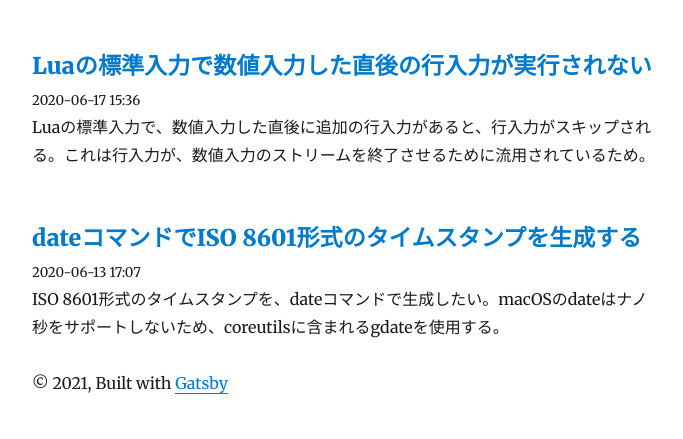
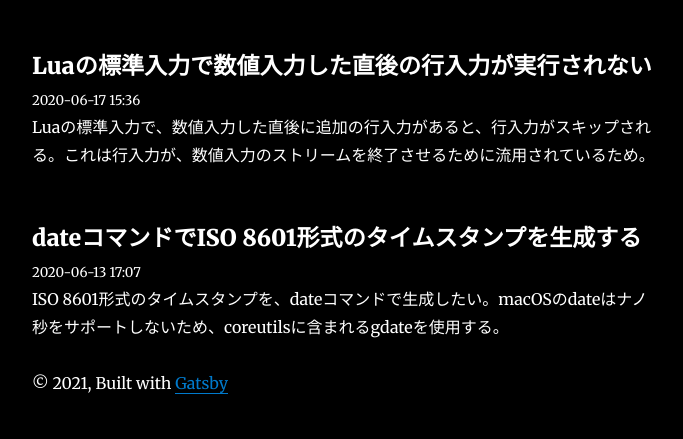
Before and after one commit to ikhrnet/ikhr.net, a Gatsby site: page / in a window 1280 px wide. Shown: the part 777-1216 px from the top of the page, without its empty margins (293-976 px from the left). Built offline with nearby package versions, Linux system fonts and the light colour scheme; Gatsby itself is replaced by a stand-in of ours; some packages are replaced by stand-ins of ours.

Commit message:
Invert foreground and background colors

```diff
--- a/gatsby-browser.js
+++ b/gatsby-browser.js
@@ -1,5 +1,5 @@
 // custom typefaces
 import "typeface-montserrat"
 import "typeface-merriweather"
-
 import "prismjs/themes/prism.css"
+import "./src/styles/global.css"
--- a/src/components/layout.js
+++ b/src/components/layout.js
@@ -50,15 +50,21 @@ const Layout = ({ location, title, children }) => {
   return (
     <div
       style={{
+        color: `#FFFFFF`,
         marginLeft: `auto`,
         marginRight: `auto`,
         maxWidth: rhythm(24),
         padding: `${rhythm(1.5)} ${rhythm(3 / 4)}`,
       }}
     >
-      <header>{header}</header>
+      <header
+      >{header}</header>
       <main>{children}</main>
-      <footer>
+      <footer
+        style={{
+          color: `#FFFFFF`,
+        }}
+      >
         © {new Date().getFullYear()}, Built with
         {` `}
         <a href="https://www.gatsbyjs.org">Gatsby</a>
--- a/src/pages/index.tsx
+++ b/src/pages/index.tsx
@@ -50,7 +50,13 @@ const BlogIndex = ({ data, location }: PageProps<Data>) => {
                   marginBottom: rhythm(1 / 4),
                 }}
               >
-                <Link style={{ boxShadow: `none` }} to={node.fields.slug}>
+                <Link
+                  style={{
+                    boxShadow: `none`,
+                    color: `#FFFFFF`,
+                  }}
+                  to={node.fields.slug}
+                >
                   {title}
                 </Link>
               </h3>
--- /dev/null
+++ b/src/styles/global.css
@@ -0,0 +1,3 @@
+html {
+  background-color: #000000;
+}
```
